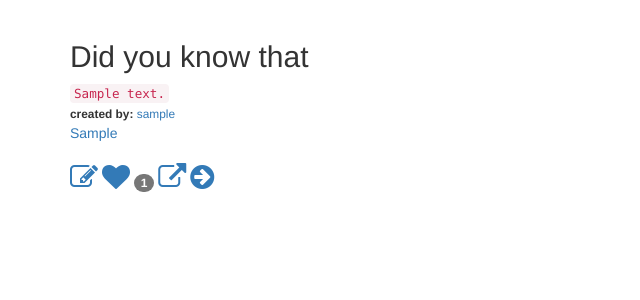
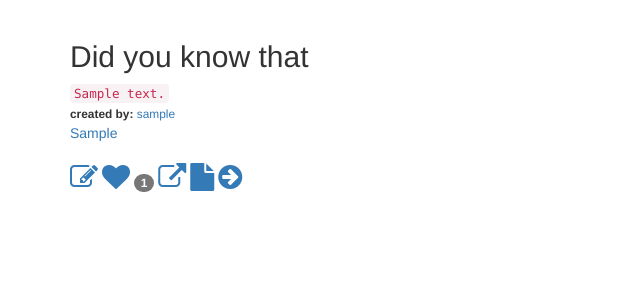
Before and after one commit to lexluter1988/pytips, a Flask app: page /tips in a window 1280 px wide. Shown: the part 50-350 px from the top of the page, without its empty margins (0-640 px from the left). Run offline with Flask 2, Linux system fonts and the light colour scheme; tables that the repository leaves empty hold one stand-in row (values such as "Sample post"); some libraries are stand-ins or nearby versions.

Commit message:
closes #23, closes #22

```diff
--- a/app/templates/tips/tips.html
+++ b/app/templates/tips/tips.html
@@ -17,18 +17,17 @@
     <br>
     <div id="navigation">
     {% if tip %}
-        <a href="{{  url_for('tips.edit_tip', tip_id=tip.id) }}"><i class="fa fa-pencil-square-o fa-2x"></i></a>
+        <a href="{{  url_for('tips.edit_tip', tip_id=tip.id) }}" data-toggle="tooltip" title="Edit"><i class="fa fa-pencil-square-o fa-2x"></i></a>
         {% if likes %}
-            <a href="{{  url_for('tips.like', tip_id=tip.id) }}"><i class="fa fa-heart fa-2x"></i></a>
+            <a href="{{  url_for('tips.like', tip_id=tip.id) }}" data-toggle="tooltip" title="Like"><i class="fa fa-heart fa-2x"></i></a>
             <a href="{{  url_for('tips.who_liked', tip_id=tip.id) }}"><span class="badge badge-light">{{ likes|length }}</span></a>
         {%  else %}
-            <a href="{{  url_for('tips.like', tip_id=tip.id) }}"><i class="fa fa-heart-o fa-2x"></i></a>
+            <a href="{{  url_for('tips.like', tip_id=tip.id) }}" data-toggle="tooltip" title="Like"><i class="fa fa-heart-o fa-2x"></i></a>
         {% endif %}
-        <a href="{{  url_for('tips.edit_tip', tip_id=tip.id) }}"><i class="fa fa-external-link fa-2x"></i></a>
+        <a href="#" data-placement="top" title="{{  url_for('tips.get_tip_by_id', tip_id=tip.id,  _external=True) }}"><i class="fa fa-external-link fa-2x"></i></a>
     {% endif %}
-{#        <a href="{{ url_for('tips.create_tip') }}"><i class="fa fa-file fa-2x"></i></a>#}
-        <a href="{{ url_for('tips.get_tip') }}"><i class="fa fa-arrow-circle-right fa-2x"></i></a>
-
+        <a href="{{ url_for('tips.create_tip') }}" data-toggle="tooltip" title="Create New"><i class="fa fa-file fa-2x"></i></a>
+        <a href="{{ url_for('tips.get_tip') }}" data-toggle="tooltip" title="Next"><i class="fa fa-arrow-circle-right fa-2x"></i></a>
     </div>
 {% endblock %}
 
--- a/app/tips/routes.py
+++ b/app/tips/routes.py
@@ -23,6 +23,16 @@ def get_tip():
     else:
         return render_template('tips/tips.html', title='Tip of a day')
     return render_template('tips/tips.html', title='Tip of a day', tip=tip_of_the_day, likes=likes)
+
+
+@bp.route('/tips/<tip_id>', methods=['GET'])
+def get_tip_by_id(tip_id):
+    tip = db.session.query(Tip).filter(Tip.id == tip_id).first()
+    if tip:
+        likes = tip.likes.all()
+    else:
+        return render_template('tips/tips.html', title='Tip of a day')
+    return render_template('tips/tips.html', title='Tip of a day', tip=tip, likes=likes)
 
 
 @bp.route('/tips/new', methods=['GET', 'POST'])
@@ -91,7 +101,7 @@ def get_tips_by_hashtag(hashtag_id):
     return render_template('tips/tips_by_hashtag.html', title='Tips by hashtag', tips=tips, hashtag=hashtag)
 
 
-@bp.route('/follow/<username>')
+@bp.route('/follow/<username>', methods=['GET'])
 @login_required
 @check_confirmed
 def follow(username):
@@ -108,7 +118,7 @@ def follow(username):
     return redirect(url_for('tips.get_tip'))
 
 
-@bp.route('/unfollow/<username>')
+@bp.route('/unfollow/<username>', methods=['GET'])
 @login_required
 @check_confirmed
 def unfollow(username):
@@ -125,7 +135,7 @@ def unfollow(username):
     return redirect(url_for('tips.get_tip'))
 
 
-@bp.route('/like/<tip_id>')
+@bp.route('/like/<tip_id>', methods=['GET'])
 @login_required
 @check_confirmed
 def like(tip_id):
@@ -142,10 +152,9 @@ def like(tip_id):
     return redirect(url_for('tips.get_tip'))
 
 
-@bp.route('/like/who_liked/<tip_id>')
+@bp.route('/like/who_liked/<tip_id>', methods=['GET'])
 @login_required
 @check_confirmed
 def who_liked(tip_id):
-    #likes = db.session.query(Like, User.username).join(User, Like.user_id == User.id).all()
     likes = db.session.query(Like, User.username).filter_by(tip_id=tip_id).join(User, Like.user_id == User.id).all()
     return render_template('tips/tips_who_liked.html', title='Likes', likes=likes)
```
Also changed, not shown: app/models.py (+7 -15 lines).
